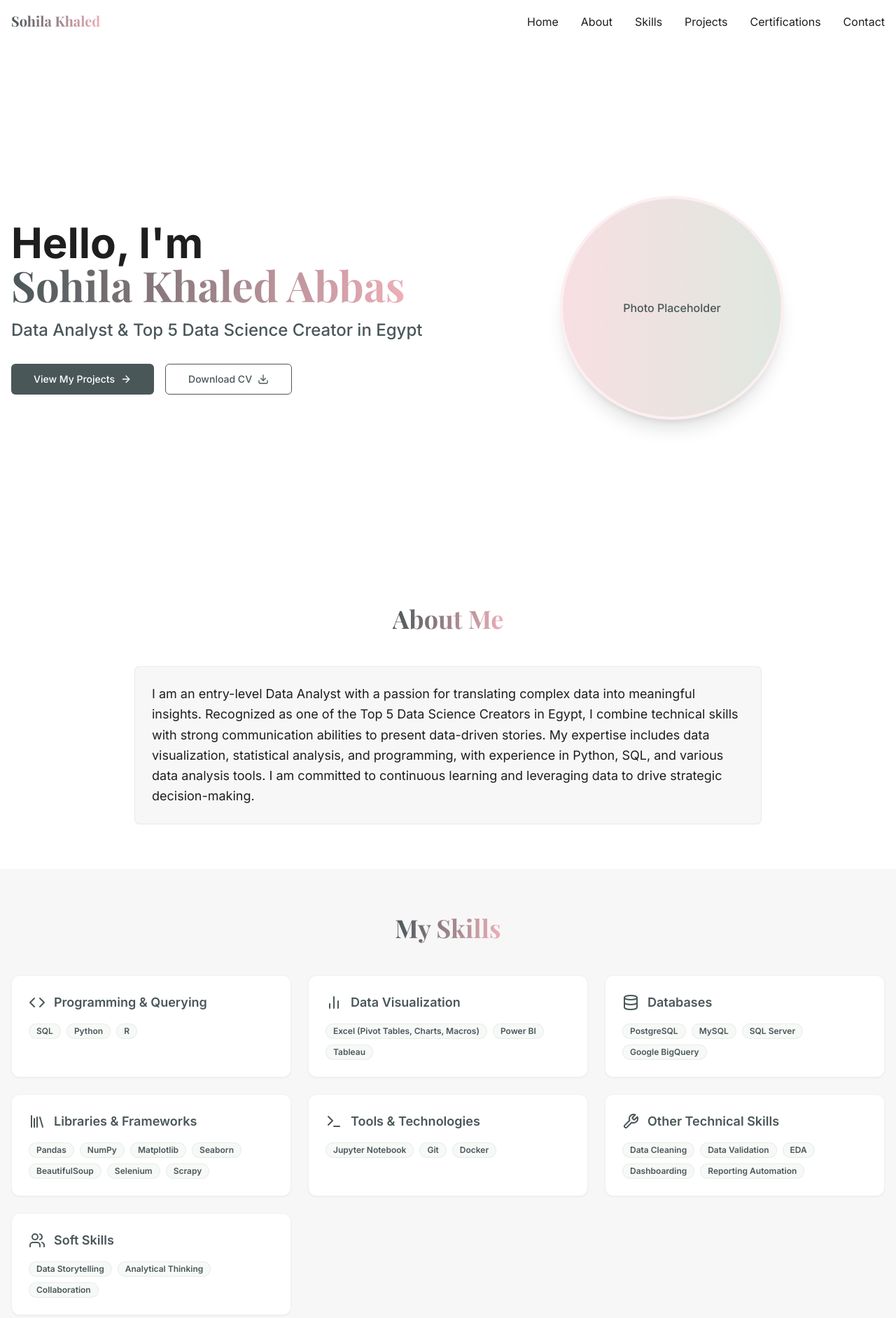
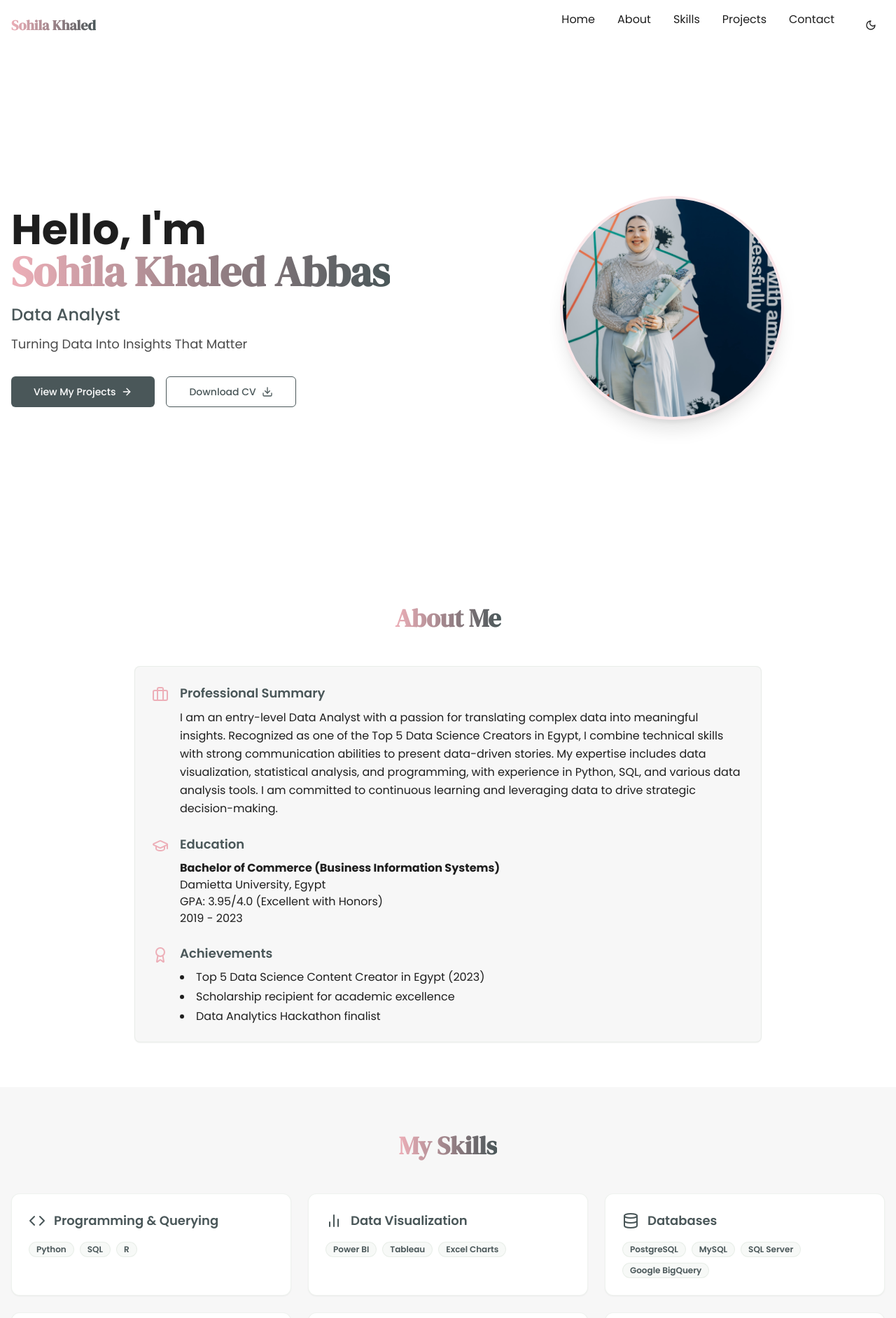
Before and after one commit to Sohila-Khaled-Abbas/sohila-data-showcase, a React (Vite) app: page / in a window 1280 px wide. Shown: the top 1884 px of the page at 70% size. Built offline with nearby package versions, Linux system fonts and the light colour scheme.

Commit message:
feat: Implement portfolio website
Implement the portfolio website with the specified sections, design, and features.

```diff
--- a/src/components/About.tsx
+++ b/src/components/About.tsx
@@ -1,25 +1,57 @@
 
 import { Card, CardContent } from "@/components/ui/card";
+import { Briefcase, GraduationCap, Award } from "lucide-react";
 
 const About = () => {
   return (
     <section id="about" className="py-16 bg-background">
       <div className="container mx-auto px-4">
         <h2 className="text-3xl md:text-4xl font-bold text-center mb-12 font-logo">
-          <span className="bg-gradient-to-r from-primary to-accent bg-clip-text text-transparent">
+          <span className="gradient-text">
             About Me
           </span>
         </h2>
 
         <Card className="max-w-4xl mx-auto shadow-sm border-secondary/20">
-          <CardContent className="pt-6">
-            <p className="text-lg text-foreground leading-relaxed">
+          <CardContent className="pt-6 space-y-6">
+            <div className="flex items-start gap-4">
+              <Briefcase className="h-6 w-6 text-accent flex-shrink-0 mt-1" />
+              <div>
+                <h3 className="text-lg font-semibold text-primary mb-2">Professional Summary</h3>
+                <p className="text-foreground leading-relaxed">
                   I am an entry-level Data Analyst with a passion for translating complex data into meaningful insights.
                   Recognized as one of the Top 5 Data Science Creators in Egypt, I combine technical skills with strong
                   communication abilities to present data-driven stories. My expertise includes data visualization,
                   statistical analysis, and programming, with experience in Python, SQL, and various data analysis tools.
                   I am committed to continuous learning and leveraging data to drive strategic decision-making.
                 </p>
+              </div>
+            </div>
+
+            <div className="flex items-start gap-4">
+              <GraduationCap className="h-6 w-6 text-accent flex-shrink-0 mt-1" />
+              <div>
+                <h3 className="text-lg font-semibold text-primary mb-2">Education</h3>
+                <p className="text-foreground">
+                  <strong>Bachelor of Commerce (Business Information Systems)</strong><br />
+                  Damietta University, Egypt<br />
+                  GPA: 3.95/4.0 (Excellent with Honors)<br />
+                  2019 - 2023
+                </p>
+              </div>
+            </div>
+
+            <div className="flex items-start gap-4">
+              <Award className="h-6 w-6 text-accent flex-shrink-0 mt-1" />
+              <div>
+                <h3 className="text-lg font-semibold text-primary mb-2">Achievements</h3>
+                <ul className="list-disc list-inside space-y-1 text-foreground">
+                  <li>Top 5 Data Science Content Creator in Egypt (2023)</li>
+                  <li>Scholarship recipient for academic excellence</li>
+                  <li>Data Analytics Hackathon finalist</li>
+                </ul>
+              </div>
+            </div>
           </CardContent>
         </Card>
       </div>
--- a/src/components/Header.tsx
+++ b/src/components/Header.tsx
@@ -2,12 +2,13 @@
 import { Link } from "react-router-dom";
 import { cn } from "@/lib/utils";
 import { useState, useEffect } from "react";
-import { Menu } from "lucide-react";
+import { Menu, Sun, Moon } from "lucide-react";
 import { Button } from "@/components/ui/button";
 
 const Header = () => {
   const [isScrolled, setIsScrolled] = useState(false);
   const [isMobileMenuOpen, setIsMobileMenuOpen] = useState(false);
+  const [isDarkMode, setIsDarkMode] = useState(false);
 
   useEffect(() => {
     const handleScroll = () => {
@@ -17,14 +18,38 @@ const Header = () => {
     return () => window.removeEventListener("scroll", handleScroll);
   }, []);
 
+  const toggleDarkMode = () => {
+    if (isDarkMode) {
+      document.documentElement.classList.remove('dark');
+    } else {
+      document.documentElement.classList.add('dark');
+    }
+    setIsDarkMode(!isDarkMode);
+  };
+
   const navLinks = [
     { name: "Home", href: "#hero" },
     { name: "About", href: "#about" },
     { name: "Skills", href: "#skills" },
     { name: "Projects", href: "#projects" },
-    { name: "Certifications", href: "#certifications" },
     { name: "Contact", href: "#contact" },
   ];
+
+  const handleScrollToSection = (e: React.MouseEvent<HTMLAnchorElement>, href: string) => {
+    e.preventDefault();
+
+    const element = document.querySelector(href);
+    if (element) {
+      window.scrollTo({
+        top: element.getBoundingClientRect().top + window.pageYOffset - 100,
+        behavior: 'smooth',
+      });
+    }
+
+    if (isMobileMenuOpen) {
+      setIsMobileMenuOpen(false);
+    }
+  };
 
   return (
     <header
@@ -37,7 +62,7 @@ const Header = () => {
     >
       <div className="container mx-auto px-4 flex justify-between items-center">
         <Link to="/" className="text-xl font-bold">
-          <span className="font-logo bg-gradient-to-r from-primary to-accent bg-clip-text text-transparent">Sohila Khaled</span>
+          <span className="font-logo gradient-text">Sohila Khaled</span>
         </Link>
 
         {/* Desktop Navigation */}
@@ -46,22 +71,43 @@ const Header = () => {
             <a
               key={link.name}
               href={link.href}
+              onClick={(e) => handleScrollToSection(e, link.href)}
               className="text-foreground hover:text-primary transition duration-300"
             >
               {link.name}
             </a>
           ))}
+
+          <Button
+            variant="ghost"
+            size="icon"
+            onClick={toggleDarkMode}
+            className="text-foreground hover:bg-secondary/20"
+          >
+            {isDarkMode ? <Sun className="h-5 w-5" /> : <Moon className="h-5 w-5" />}
+          </Button>
         </nav>
 
         {/* Mobile Menu Button */}
+        <div className="flex items-center space-x-2 md:hidden">
           <Button
             variant="ghost"
             size="icon"
-          className="md:hidden text-primary"
+            onClick={toggleDarkMode}
+            className="text-foreground hover:bg-secondary/20"
+          >
+            {isDarkMode ? <Sun className="h-5 w-5" /> : <Moon className="h-5 w-5" />}
+          </Button>
+
+          <Button
+            variant="ghost"
+            size="icon"
+            className="text-primary"
             onClick={() => setIsMobileMenuOpen(!isMobileMenuOpen)}
           >
             <Menu />
           </Button>
+        </div>
 
         {/* Mobile Menu */}
         {isMobileMenuOpen && (
@@ -71,8 +117,8 @@ const Header = () => {
                 <a
                   key={link.name}
                   href={link.href}
+                  onClick={(e) => handleScrollToSection(e, link.href)}
                   className="text-foreground hover:text-primary transition duration-300"
-                  onClick={() => setIsMobileMenuOpen(false)}
                 >
                   {link.name}
                 </a>
--- a/src/components/Hero.tsx
+++ b/src/components/Hero.tsx
@@ -7,25 +7,29 @@ const Hero = () => {
     <section id="hero" className="min-h-screen flex items-center justify-center bg-background pt-20">
       <div className="container mx-auto px-4 py-16 flex flex-col md:flex-row items-center gap-8">
         <div className="w-full md:w-1/2 flex justify-center md:order-2">
-          <div className="relative w-64 h-64 md:w-80 md:h-80 rounded-full overflow-hidden border-4 border-accent/20 shadow-xl">
-            <div className="absolute inset-0 bg-gradient-to-r from-accent/50 to-secondary/50 opacity-80"></div>
-            <div className="absolute inset-0 flex items-center justify-center text-primary font-medium">
-              Photo Placeholder
-            </div>
+          <div className="relative w-64 h-64 md:w-80 md:h-80 photo-frame animate-fade-in">
+            <img
+              src="/lovable-uploads/98f8a1b2-d5ee-4733-bd96-8484ec844805.png"
+              alt="Sohila Khaled Abbas"
+              className="absolute inset-0 w-full h-full object-cover z-10"
+            />
           </div>
         </div>
 
         <div className="w-full md:w-1/2 text-center md:text-left md:order-1">
-          <h1 className="text-4xl md:text-5xl lg:text-6xl font-bold mb-4">
+          <h1 className="text-4xl md:text-5xl lg:text-6xl font-bold mb-4 animate-fade-in">
             <span className="block">Hello, I'm</span>
-            <span className="font-logo bg-gradient-to-r from-primary to-accent bg-clip-text text-transparent">
+            <span className="font-logo gradient-text">
               Sohila Khaled Abbas
             </span>
           </h1>
-          <p className="text-xl md:text-2xl text-primary font-medium mb-8">
-            Data Analyst & Top 5 Data Science Creator in Egypt
+          <p className="text-xl md:text-2xl text-primary font-medium mb-3 animate-fade-in-delay-1">
+            Data Analyst
           </p>
-          <div className="flex flex-col sm:flex-row gap-4 justify-center md:justify-start">
+          <p className="text-lg text-foreground/80 mb-8 animate-fade-in-delay-2">
+            Turning Data Into Insights That Matter
+          </p>
+          <div className="flex flex-col sm:flex-row gap-4 justify-center md:justify-start animate-fade-in-delay-3">
             <Button size="lg" className="bg-primary hover:bg-primary/90 text-white">
               <a href="#projects" className="inline-flex items-center">
                 View My Projects
--- a/src/components/Projects.tsx
+++ b/src/components/Projects.tsx
@@ -72,7 +72,7 @@ const Projects = () => {
     <section id="projects" className="py-16 bg-background">
       <div className="container mx-auto px-4">
         <h2 className="text-3xl md:text-4xl font-bold text-center mb-12 font-logo">
-          <span className="bg-gradient-to-r from-primary to-accent bg-clip-text text-transparent">
+          <span className="gradient-text">
             Featured Projects
           </span>
         </h2>
--- a/src/components/Skills.tsx
+++ b/src/components/Skills.tsx
@@ -5,10 +5,10 @@ import {
   Code,
   BarChart2,
   Database,
-  Library,
-  Terminal,
-  Wrench,
-  Users
+  FileSpreadsheet,
+  Calculator,
+  Pencil,
+  LayoutDashboard
 } from "lucide-react";
 
 const Skills = () => {
@@ -16,12 +16,12 @@ const Skills = () => {
     {
       name: "Programming & Querying",
       icon: <Code className="h-6 w-6 text-primary" />,
-      skills: ["SQL", "Python", "R"],
+      skills: ["Python", "SQL", "R"],
     },
     {
       name: "Data Visualization",
       icon: <BarChart2 className="h-6 w-6 text-primary" />,
-      skills: ["Excel (Pivot Tables, Charts, Macros)", "Power BI", "Tableau"],
+      skills: ["Power BI", "Tableau", "Excel Charts"],
     },
     {
       name: "Databases",
@@ -29,38 +29,24 @@ const Skills = () => {
       skills: ["PostgreSQL", "MySQL", "SQL Server", "Google BigQuery"],
     },
     {
-      name: "Libraries & Frameworks",
-      icon: <Library className="h-6 w-6 text-primary" />,
-      skills: [
-        "Pandas",
-        "NumPy",
-        "Matplotlib",
-        "Seaborn",
-        "BeautifulSoup",
-        "Selenium",
-        "Scrapy"
-      ],
+      name: "Spreadsheet Skills",
+      icon: <FileSpreadsheet className="h-6 w-6 text-primary" />,
+      skills: ["Excel", "Pivot Tables", "Macros", "VBA"],
     },
     {
-      name: "Tools & Technologies",
-      icon: <Terminal className="h-6 w-6 text-primary" />,
-      skills: ["Jupyter Notebook", "Git", "Docker"],
+      name: "Data Analysis",
+      icon: <Calculator className="h-6 w-6 text-primary" />,
+      skills: ["DAX", "Statistical Analysis", "Forecasting"],
     },
     {
-      name: "Other Technical Skills",
-      icon: <Wrench className="h-6 w-6 text-primary" />,
-      skills: [
-        "Data Cleaning",
-        "Data Validation",
-        "EDA",
-        "Dashboarding",
-        "Reporting Automation"
-      ],
+      name: "Data Preparation",
+      icon: <Pencil className="h-6 w-6 text-primary" />,
+      skills: ["Data Cleaning", "ETL", "Data Validation"],
     },
     {
-      name: "Soft Skills",
-      icon: <Users className="h-6 w-6 text-primary" />,
-      skills: ["Data Storytelling", "Analytical Thinking", "Collaboration"],
+      name: "Dashboard Creation",
+      icon: <LayoutDashboard className="h-6 w-6 text-primary" />,
+      skills: ["Interactive Reports", "KPI Tracking", "Automated Dashboards"],
     },
   ];
 
@@ -68,7 +54,7 @@ const Skills = () => {
     <section id="skills" className="py-16 bg-muted">
       <div className="container mx-auto px-4">
         <h2 className="text-3xl md:text-4xl font-bold text-center mb-12 font-logo">
-          <span className="bg-gradient-to-r from-primary to-accent bg-clip-text text-transparent">
+          <span className="gradient-text">
             My Skills
           </span>
         </h2>
--- a/src/index.css
+++ b/src/index.css
@@ -1,5 +1,5 @@
 
-@import url('https://fonts.googleapis.com/css2?family=Inter:wght@400;500;600;700&family=Playfair+Display:wght@400;700&display=swap');
+@import url('https://fonts.googleapis.com/css2?family=Poppins:wght@300;400;500;600;700&family=DM+Serif+Display:wght@400;700&display=swap');
 
 @tailwind base;
 @tailwind components;
@@ -93,7 +93,7 @@
 
 /* Gradients */
 .gradient-text {
-  @apply bg-gradient-to-r from-primary to-secondary bg-clip-text text-transparent;
+  @apply bg-gradient-to-r from-accent to-primary bg-clip-text text-transparent;
 }
 
 /* Custom scrollbar */
@@ -113,3 +113,45 @@
 ::-webkit-scrollbar-thumb:hover {
   @apply bg-primary;
 }
+
+/* Hero section animation */
+@keyframes fadeIn {
+  from {
+    opacity: 0;
+    transform: translateY(20px);
+  }
+  to {
+    opacity: 1;
+    transform: translateY(0);
+  }
+}
+
+.animate-fade-in {
+  animation: fadeIn 0.8s ease-out forwards;
+}
+
+.animate-fade-in-delay-1 {
+  animation: fadeIn 0.8s ease-out 0.2s forwards;
+  opacity: 0;
+}
+
+.animate-fade-in-delay-2 {
+  animation: fadeIn 0.8s ease-out 0.4s forwards;
+  opacity: 0;
+}
+
+.animate-fade-in-delay-3 {
+  animation: fadeIn 0.8s ease-out 0.6s forwards;
+  opacity: 0;
+}
+
+/* Image frame styling */
+.photo-frame {
+  @apply relative overflow-hidden rounded-full border-4 shadow-xl;
+  border-color: rgba(237, 175, 184, 0.3);
+}
+
+.photo-frame::after {
+  content: '';
+  @apply absolute inset-0 bg-gradient-to-tr from-accent/30 to-secondary/30 opacity-60;
+}
--- a/tailwind.config.ts
+++ b/tailwind.config.ts
@@ -65,8 +65,8 @@ export default {
         }
       },
       fontFamily: {
-        sans: ['Inter', 'sans-serif'],
-        logo: ['Playfair Display', 'serif']
+        sans: ['Poppins', 'sans-serif'],
+        logo: ['DM Serif Display', 'serif']
       },
       borderRadius: {
         lg: 'var(--radius)',
```
Also changed, not shown: src/components/Certifications.tsx (+13 -1 lines), src/components/Contact.tsx (+10 -7 lines), public/lovable-uploads/98f8a1b2-d5ee-4733-bd96-8484ec844805.png (added). Lines whose indentation alone changed are shown as unchanged.
